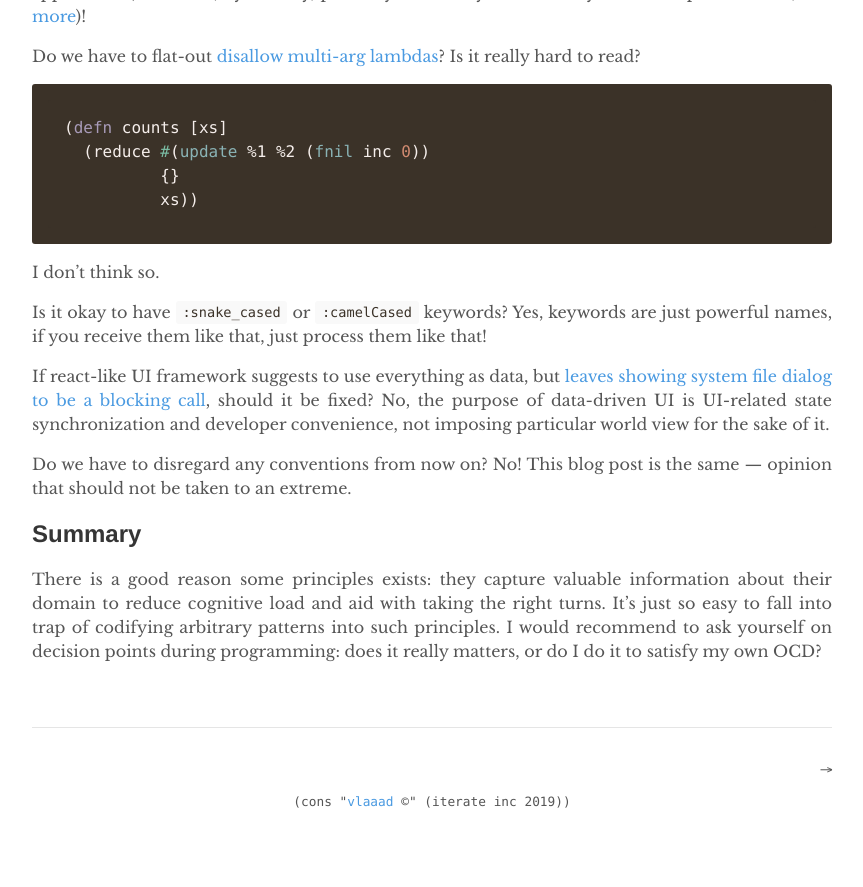
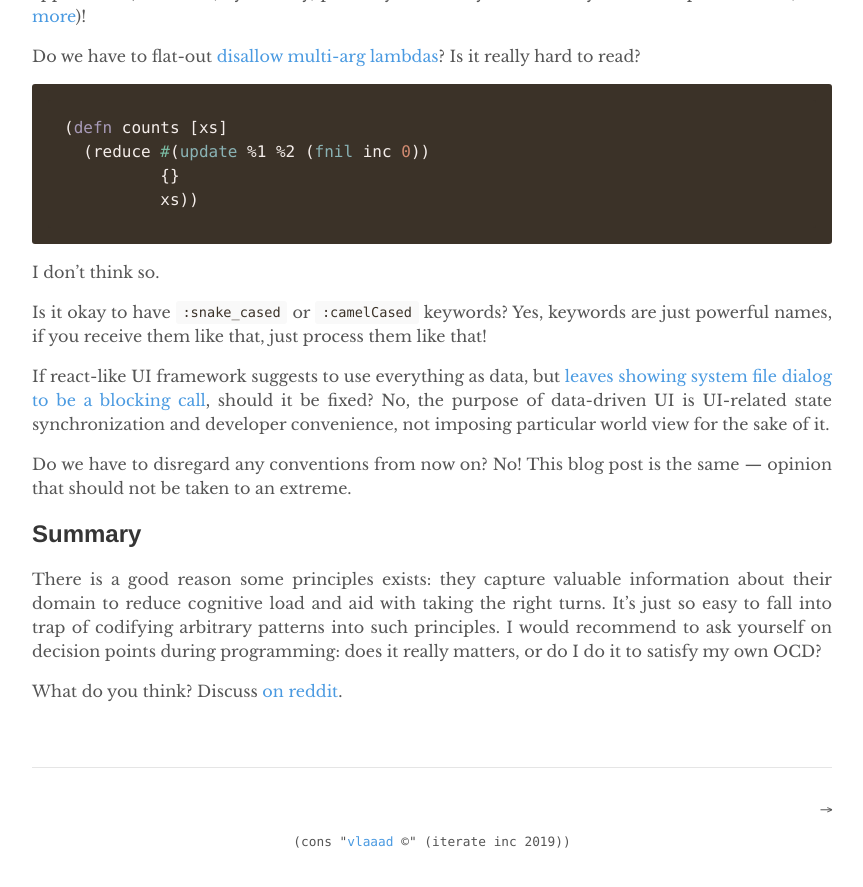
Before and after one commit to vlaaad/vlaaad.github.io, a Jekyll site: the page built from _posts/2019-11-12-opinionated-principles.md, in a window 1280 px wide and 900 px high, scrolled down 1235 px. Shown: the top 887 px of the window, without its empty margins (208-1071 px from the left). Built offline with Jekyll 4.4.1, drawn with Linux system fonts in a browser that asks for light colours; before the commit the page ends 2095 px from its top, so only the background shows below that.

Commit message:
Add reddit link

```diff
--- a/_posts/2019-11-12-opinionated-principles.md
+++ b/_posts/2019-11-12-opinionated-principles.md
@@ -41,3 +41,5 @@
 ## Summary
 
 There is a good reason some principles exists: they capture valuable information about their domain to reduce cognitive load and aid with taking the right turns. It's just so easy to fall into trap of codifying arbitrary patterns into such principles. I would recommend to ask yourself on decision points during programming: does it really matters, or do I do it to satisfy my own OCD?
+
+What do you think? Discuss [on reddit](https://www.reddit.com/r/Clojure/comments/dvfuo4/clojure_dont_buy_into_principles_and_opinions/).
```
